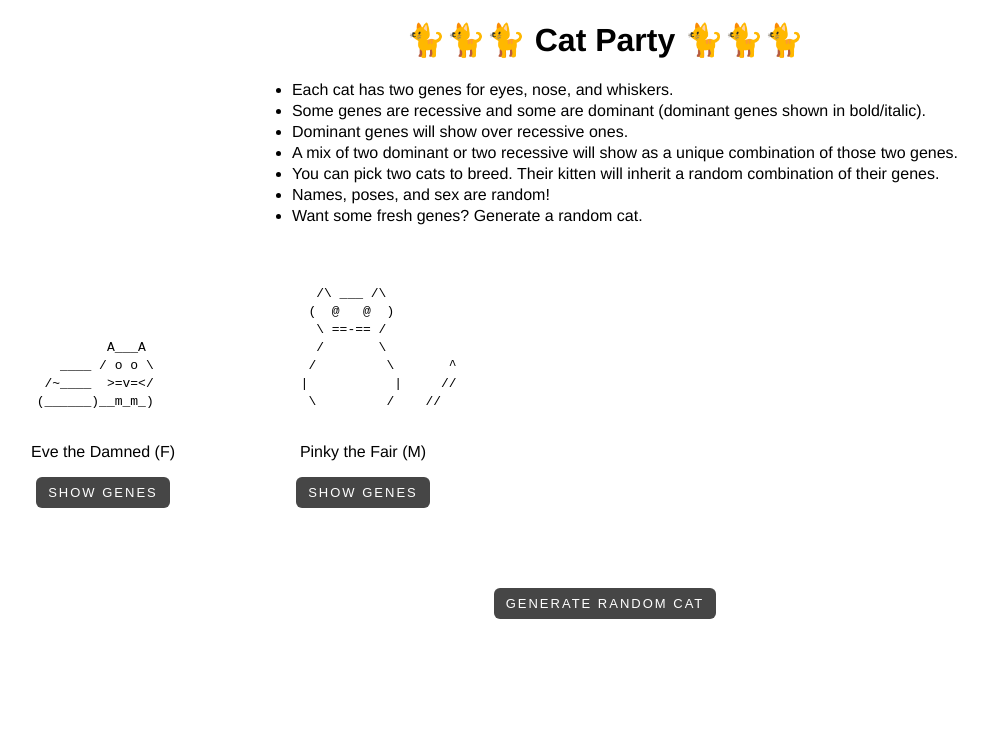
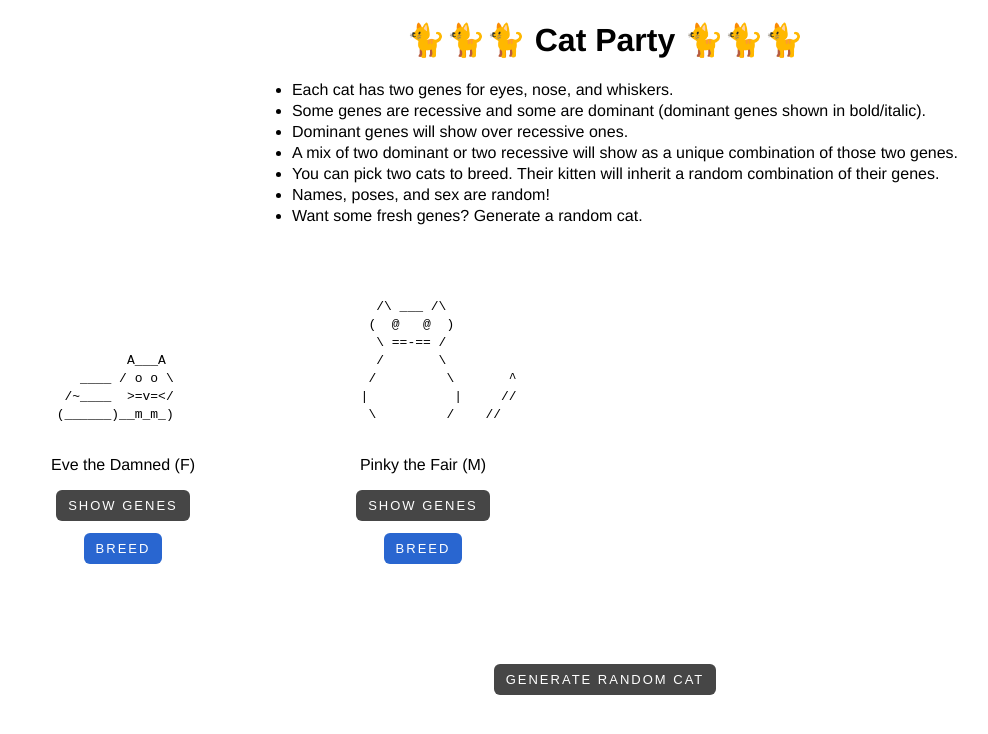
Before and after one commit to kwboyd/cat-party, a React (Vite) app: page / in a window 1280 px wide. Shown: the top 734 px of the page, without its empty margins (35-1023 px from the left). Built offline with nearby package versions, Linux system fonts and the light colour scheme.

Commit message:
Add ability to breed, style button for breeding

```diff
--- a/src/classes/Cat.js
+++ b/src/classes/Cat.js
@@ -4,20 +4,20 @@ import getPhenotype from '../services/getPhenotype'
 import uniqid from 'uniqid';
 
 class Cat {
-    constructor(mother, father) {
+    constructor(parent1, parent2) {
         this.id = uniqid();
         this.male = pickSex();
         this.name = pickName();
         this.body = pickBody();
-        this.genes = this.generateGenes(mother.genes, father.genes);
+        this.genes = this.generateGenes(parent1.genes, parent2.genes);
         this.bodyText = this.generateBodyText(this.genes, this.body);
     }
 
-    generateGenes(motherGenes, fatherGenes) {
+    generateGenes(parent1, parent2) {
         return {
-            whiskers: pickGenes(motherGenes.whiskers, fatherGenes.whiskers),
-            eyes: pickGenes(motherGenes.eyes, fatherGenes.eyes),
-            nose: pickGenes(motherGenes.nose, fatherGenes.nose)
+            whiskers: pickGenes(parent1.whiskers, parent2.whiskers),
+            eyes: pickGenes(parent1.eyes, parent2.eyes),
+            nose: pickGenes(parent1.nose, parent2.nose)
         }
     }
 
--- a/src/components/App.js
+++ b/src/components/App.js
@@ -2,10 +2,12 @@ import React, { useState } from 'react';
 import CatBox from './CatBox';
 import Rules from './Rules';
 import generateRandomCat from '../services/randomCatGenerator';
+import Cat from '../classes/Cat';
 import './App.scss';
 
 const App = () => {
     const [catList, setCatList] = useState(() => generateStartingCats());
+    const [catToBreed, setCatToBreed] = useState(null);
 
     function generateStartingCats() {
         const list = [];
@@ -35,13 +37,47 @@ const App = () => {
         setCatList([...catList, newCat])
     }
 
+    const toggleSelectedToBreed = (cat) => {
+        if (!catToBreed) {
+            setCatToBreed(cat);
+        } else if (catToBreed === cat) {
+            setCatToBreed(null);
+        } else {
+            breedCats(cat, catToBreed);
+        }
+    }
+
+    const breedCats = (cat1, cat2) => {
+        const newCat = new Cat(cat1, cat2);
+        setCatList([...catList, newCat]);
+        setCatToBreed(null);
+    }
+
+    const disableBreeding = (cat) => {
+        if (!catToBreed) {
+            return false;
+        } else if (catToBreed === cat) {
+            return false;
+        } else if (catToBreed.male === cat.male) {
+            return true;
+        } else {
+            return false;
+        }
+    }
+
     return (
         <div>
             <Rules />
             <div className="cat-grid">
                 {
                     catList.map(cat => (
-                        <CatBox cat={cat} key={cat.id}/>
+                        <CatBox
+                            cat={cat}
+                            key={cat.id}
+                            catIsSelected={catToBreed === cat}
+                            disableBreeding={disableBreeding(cat)}
+                            toggleSelectedToBreed={toggleSelectedToBreed}
+                        />
                     ))
                 }
             </div>
--- a/src/components/CatBox.js
+++ b/src/components/CatBox.js
@@ -3,7 +3,7 @@ import './CatBox.scss';
 import CatBody from './CatBody';
 import GeneMakeup from './GeneMakeup';
 
-const CatBox = ({ cat }) => {
+const CatBox = ({ cat, catIsSelected, toggleSelectedToBreed, disableBreeding }) => {
     const [showGenes, setShowGenes] = useState(false);
 
     const toggleShowGenes = () => {
@@ -11,7 +11,7 @@ const CatBox = ({ cat }) => {
     }
 
     return (
-        <div className="cat-box">
+        <div className={`cat-box ${catIsSelected ? 'selected-cat' : ''}`}>
             <CatBody bodyText={cat.bodyText}></CatBody>
             <p className="cat-info">{cat.name} ({cat.male ? 'M' : 'F'})</p>
             {
@@ -20,6 +20,9 @@ const CatBox = ({ cat }) => {
                 )
             }
             <button onClick={toggleShowGenes}>{showGenes ? 'Hide Genes' : 'Show Genes'}</button>
+            <button className="breed-button" disabled={disableBreeding} onClick={() => toggleSelectedToBreed(cat)}>
+                { catIsSelected ? 'Deselect' : 'Breed' }
+            </button>
         </div>
     )
 }
--- a/src/components/CatBox.scss
+++ b/src/components/CatBox.scss
@@ -6,6 +6,11 @@
     flex-direction: column;
     align-items: center;
     justify-content: flex-end;
+    border-radius: 6px;
+    padding: 20px;
+    &.selected-cat {
+        border: 1px solid #0536b7;
+    }
 
     .cat-info {
         text-align: center;
@@ -16,4 +21,12 @@
         font-family: monospace;
         margin: 0 auto;
     }
+
+    .breed-button {
+        margin-top: 12px;
+        background-color: #2966d0;
+        &:disabled {
+            background-color: #89a3d2;
+        }
+    }
 }
```
